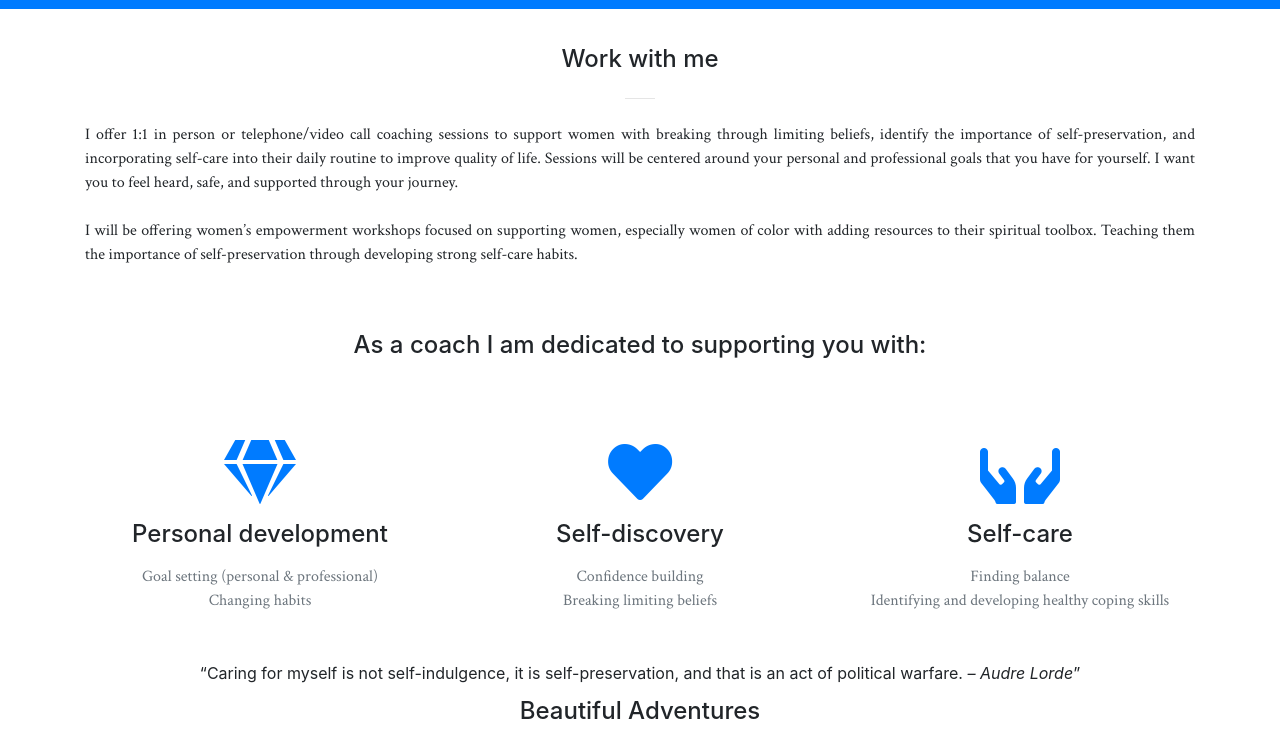
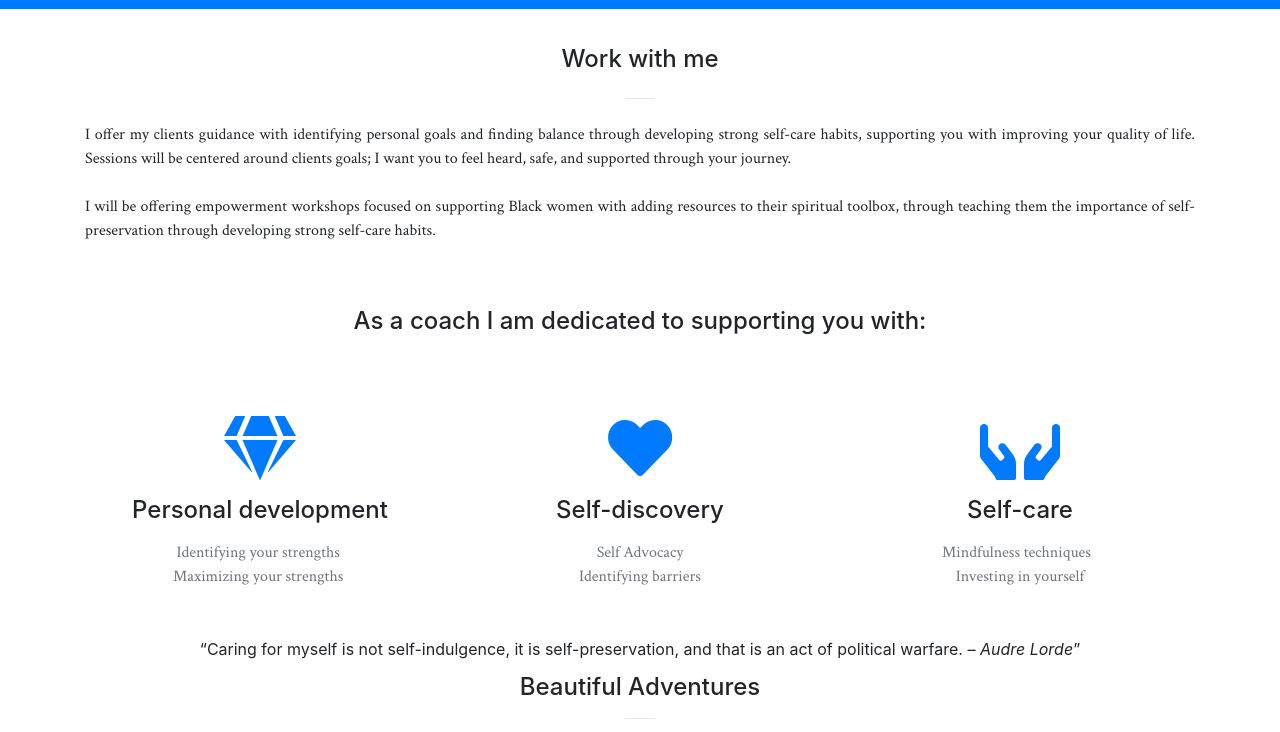
Before and after one commit to karolina-benitez/humming-your-truth, a website with bundled scripts: page index.html in a window 1280 px wide. Shown: the part 2451-3183 px from the top of the page. Built offline with nearby package versions, Linux system fonts and the light colour scheme.

Commit message:
Edit Work With Me section

```diff
--- a/index.html
+++ b/index.html
@@ -153,17 +153,16 @@
           <h4 class="section-heading ">Work with me</h4>
 
           <hr class="my-4" />
-          <p class="text-justify">I offer 1:1 in person or telephone/video call coaching sessions to support women with
-            breaking through
-            limiting beliefs, identify the importance of self-preservation, and incorporating self-care into their daily
-            routine to improve quality of life. Sessions will be centered around your personal and professional goals
-            that you have for yourself. I want you to feel heard, safe, and supported through your journey.
+          <p class="text-justify">
+            I offer my clients guidance with identifying personal goals and finding balance
+            through developing strong self-care habits, supporting you with improving your quality of life. Sessions
+            will be centered around clients goals; I want you to feel heard, safe, and supported through your journey.
             <br>
             <br>
 
-            I will be offering women’s empowerment workshops focused on supporting women, especially women of color with
-            adding resources to their spiritual toolbox. Teaching them the importance of self-preservation through
-            developing strong self-care habits.</p>
+            I will be offering empowerment workshops focused on supporting Black women with adding resources to their
+            spiritual toolbox, through teaching them the importance of self-preservation through developing strong
+            self-care habits. </p>
           <br>
           <br>
           <h4>As a coach I am dedicated to supporting you with:</h4>
@@ -177,10 +176,10 @@
             <i class="fas fa-4x fa-gem text-primary mb-3 sr-icon-1"></i>
             <h4 class="mb-3">Personal development</h4>
             <p class="text-muted mb-0">
-              Goal setting (personal & professional)
+              Identifying your strengths
             </p>
             <p class="text-muted mb-0">
-              Changing habits
+              Maximizing your strengths
             </p>
           </div>
         </div>
@@ -189,10 +188,9 @@
             <i class="fas fa-4x fa-heart text-primary mb-3 sr-icon-2"></i>
             <h4 class="mb-3">Self-discovery</h4>
             <p class="text-muted mb-0">
-              Confidence building
-            </p>
+              Self Advocacy</p>
             <p class="text-muted mb-0">
-              Breaking limiting beliefs
+              Identifying barriers
             </p>
 
           </div>
@@ -202,13 +200,12 @@
             <i class="fas fa-4x fa-hands text-primary mb-3 sr-icon-3"></i>
             <h4 class="mb-3">Self-care </h4>
             <p class="text-muted mb-0">
-              Finding balance
+              Mindfulness techniques
             </p>
             <p class="text-muted mb-0 ">
-              Identifying and developing healthy coping skills
+              Investing in yourself
             </p>
             <br>
-
             <br>
           </div>
         </div>
```
